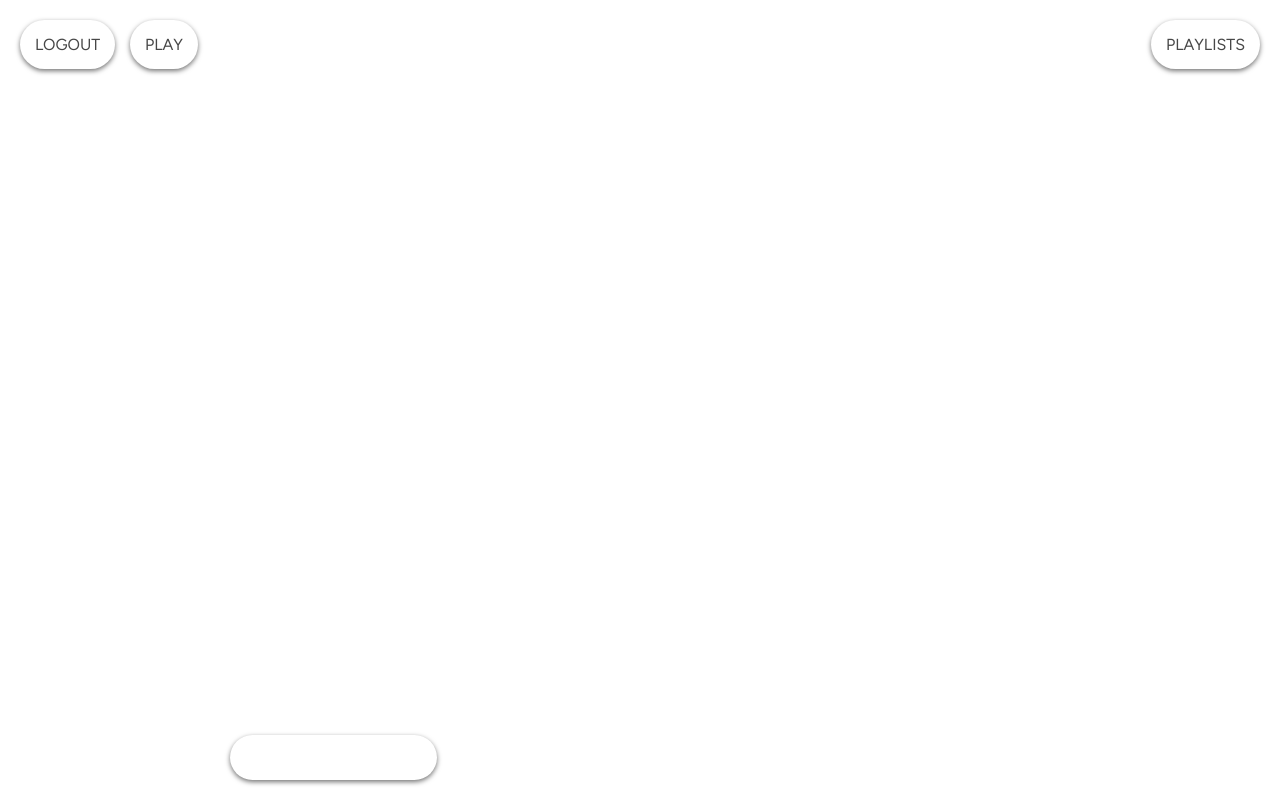
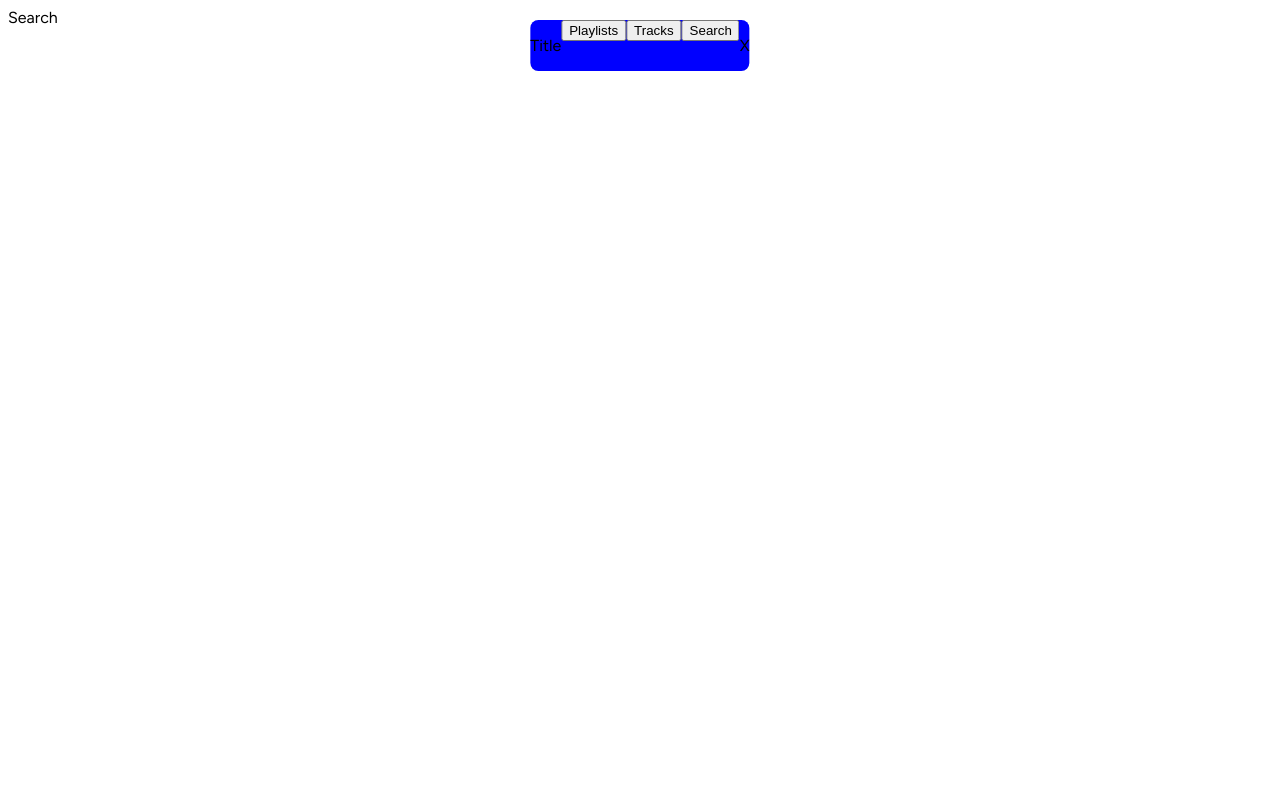
Before and after one commit to ronin-de-vreeze/SpotifyInterface, a website: page public/app.html in a window 1280 px wide. Drawn offline with Linux system fonts and the light colour scheme; no server answers.

Commit message:
CSS rehaul

```diff
--- a/public/Client/interface.js
+++ b/public/Client/interface.js
@@ -171,3 +171,17 @@ addEventListener("load", (event) => {
         document.getElementById('playlists').classList.toggle('show');
     })
 })
+
+function openTab(evt, cityName) {
+  var i, tabcontent, tablinks;
+  tabcontent = document.getElementsByClassName("tab-content");
+  for (i = 0; i < tabcontent.length; i++) {
+    tabcontent[i].style.display = "none";
+  }
+  tablinks = document.getElementsByClassName("tab-item");
+  for (i = 0; i < tablinks.length; i++) {
+    tablinks[i].className = tablinks[i].className.replace(" active", "");
+  }
+  document.getElementById(cityName).style.display = "block";
+  evt.currentTarget.className += " active";
+}
--- a/public/Style/style.css
+++ b/public/Style/style.css
@@ -4,7 +4,7 @@ body {
     font-family: "Figtree", sans-serif;
 }
 
-#playlists-content {
+/* #playlists-content {
     padding: 200px;
 }
 
@@ -25,7 +25,7 @@ body {
 }
 
 .track:not(.show) {
-    /* color: rgb(202, 202, 202); */
+     color: rgb(202, 202, 202);
     opacity: 20%;
 }
 
@@ -73,7 +73,7 @@ body {
 
 #refresh-popup:not(.show) {
   display: none;
-}
+} */
 
 .floating {
     position: fixed;
@@ -89,13 +89,42 @@ body {
     cursor:pointer;
 }
 
-.bottombar {
-    text-transform: lowercase;
-    border: none;
-    bottom: 20px;
+
+.tab {
+  /* overflow: hidden;
+  border: 1px solid #ccc;
+  background-color: #f1f1f1; */
+    position: fixed;
+    /* padding: 5px; */
+    border-radius: 8px;
+    top: 20px;
+    background-color: blue;
+    left: 50%;
+    transform: translateX(-50%);
 }
 
-#search {
-    left: 230px;
-    box-shadow: rgb(116, 116, 116) 0px 2px 5px;
+/* Style the buttons inside the tab */
+.tab > div {
+    /* font-size: 10px; */
+    height: 100%;
+  float: left;
+  /* border: none; */
+  /* outline: none; */
+  padding: 0px 0px;
 }
+
+.tab > div > button {
+    height: 100%;
+}
+/* Create an active/current tablink class */
+/* .tab button.active {
+  background-color: #ccc;
+} */
+
+/* Style the tab content */
+/* .tab-content {
+  display: none;
+  padding: 6px 12px;
+  border: 1px solid #ccc;
+  border-top: none;
+} */
--- a/public/app.html
+++ b/public/app.html
@@ -8,26 +8,37 @@
 </head>
 
 <body>
+
+    <div class="tab">
+        <div><p>Title</p></div>
+        <div><button class="tab-item" onclick="openTab(event, 'playlists-content')">Playlists</button></div>
+        <div><button class="tab-item" onclick="openTab(event, 'tracks-content')">Tracks</button></div>
+        <div><button class="tab-item" onclick="openTab(event, 'search-content')">Search</button></div>
+        <div><p>X</p></div>
+    </div>
+
+
     <!-- Fixed topbar -->
-    <div id="refresh-popup" class="floating topbar">Refresh required</div>
+    <!-- <div id="refresh-popup" class="floating topbar">Refresh required</div>
     <a href="/logout" id="logout" class="floating topbar">Logout</a>
     <a id="play" class="floating topbar">Play</a>
-    <div id="collapse-playlists" class="floating topbar">Playlists
-    </div>
-
-    <input type="search" name="include" palceholder="Search" id="search" class="floating bottombar">
+    <div id="collapse-playlists" class="floating topbar">Playlists</div>
+    <input type="search" name="include" palceholder="Search" id="search" class="floating bottombar"> -->
 
     <!-- Playlists -->
-    <div id="playlists-content">
-
-
-
-        <div id="playlists">
-        </div>
+    <div id="playlists-content" class="tab-content">
+        <div id="playlists"></div>
     </div>
 
     <!-- Tracks -->
-    <ul id="tracks"></ul>
+    <div id="tracks-content" class="tab-content">
+        <ul id="tracks"></ul>
+    </div>
+
+    <!-- Search -->
+    <div id="search-content" class="tab-content">
+        <p>Search</p>
+    </div>
 
     <!-- Import scripts -->
     <script src="/Client/interface.js"></script>
```
